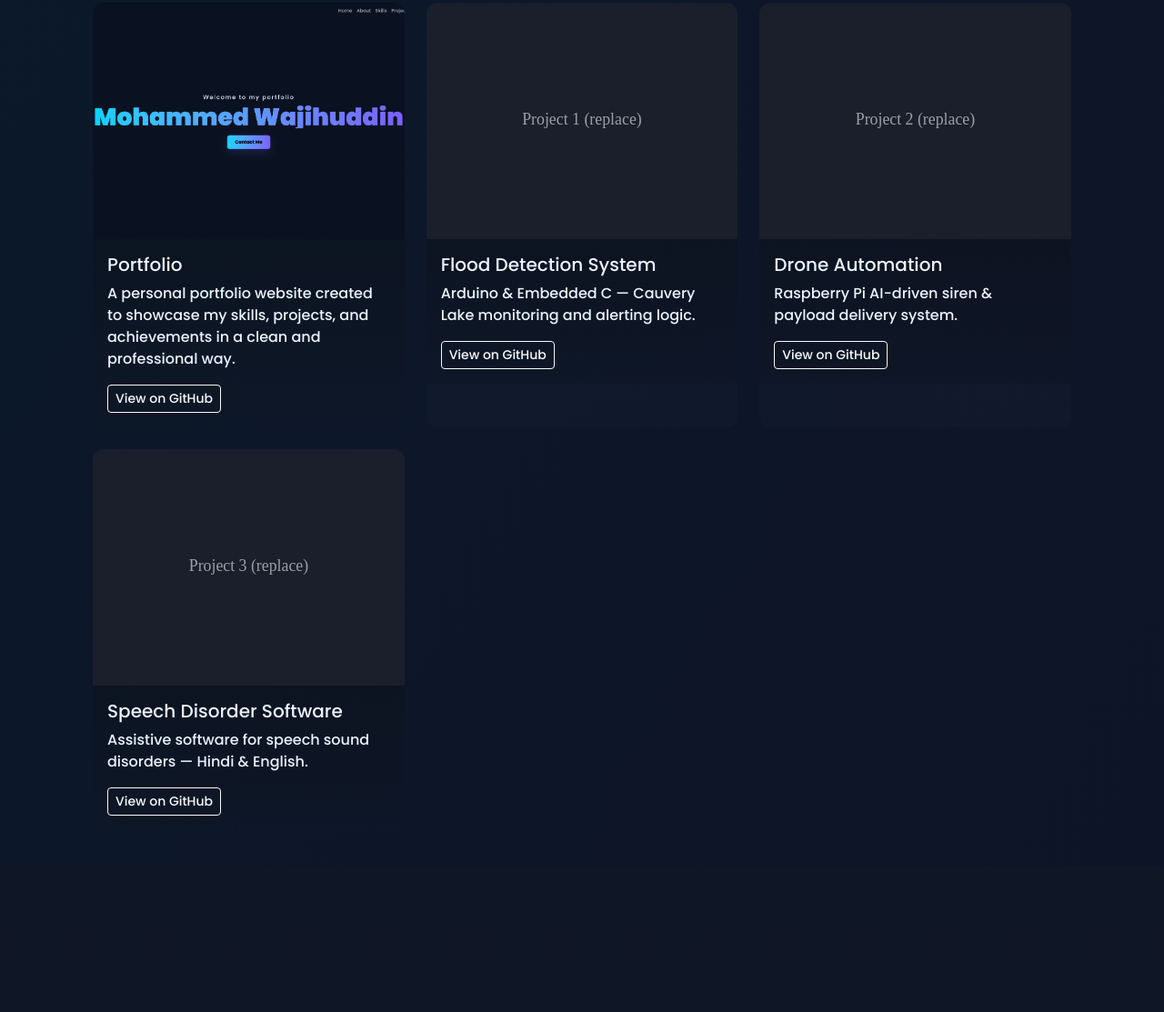
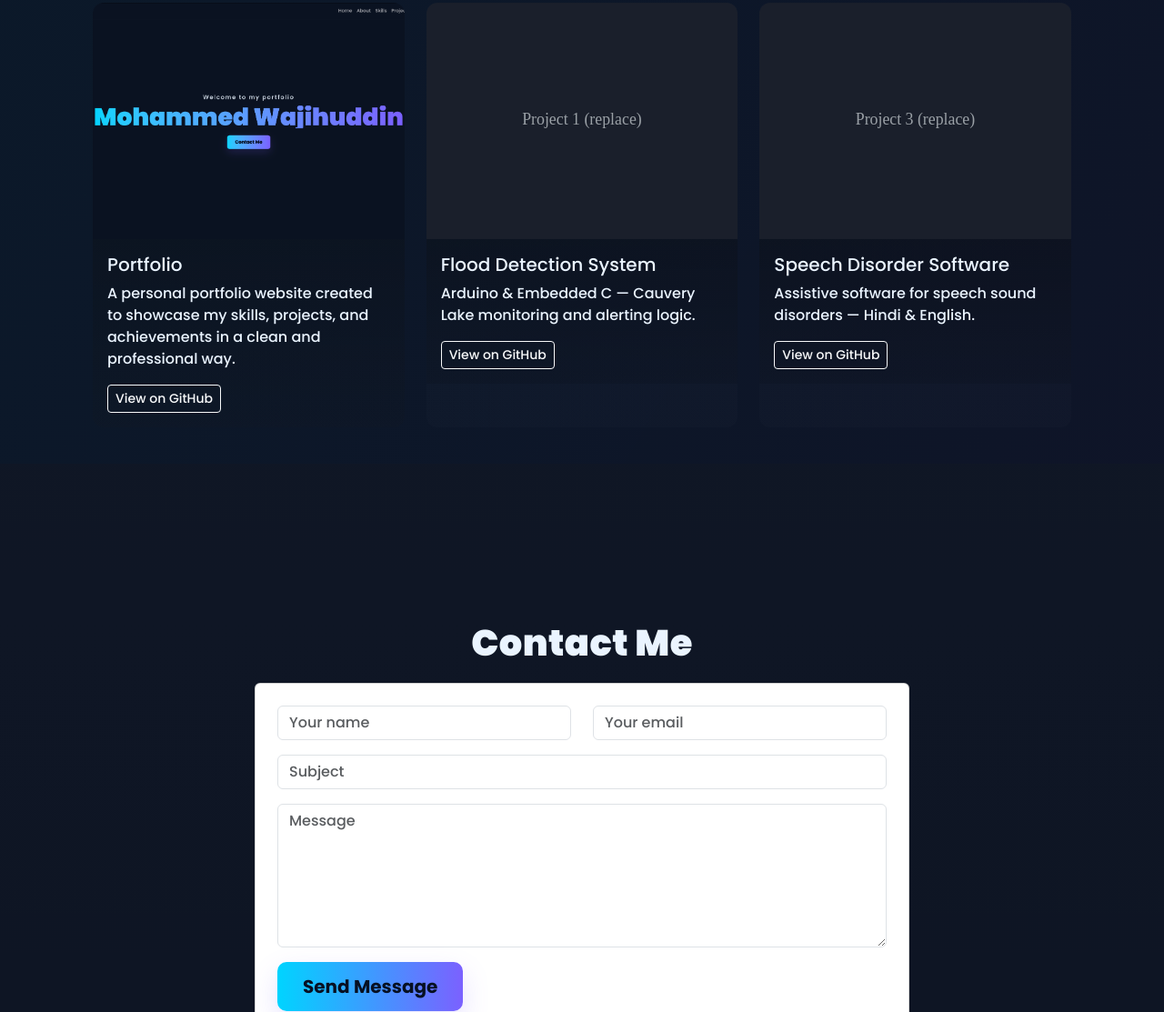
Before and after one commit to Shzzib/Portfolio, a plain HTML site: page index.html in a window 1280 px wide. Shown: the part 3020-4133 px from the top of the page at 91% size. Drawn offline with nearby package versions, Linux system fonts and the light colour scheme.

Commit message:
Update index.html

```diff
--- a/index.html
+++ b/index.html
@@ -121,16 +121,6 @@
         </div>
         <div class="col-md-4">
           <div class="project-card d-flex flex-column">
-            <div class="project-media"><img src="p2.svg" alt="Project 6" loading="lazy"></div>
-            <div class="project-info p-3">
-              <h5>Drone Automation</h5>
-              <p>Raspberry Pi AI-driven siren & payload delivery system.</p>
-              <a href="#" class="btn btn-outline-light btn-sm">View on GitHub</a>
-            </div>
-          </div>
-        </div>
-        <div class="col-md-4">
-          <div class="project-card d-flex flex-column">
             <div class="project-media"><img src="p3.svg" alt="Project 7" loading="lazy"></div>
             <div class="project-info p-3">
               <h5>Speech Disorder Software</h5>
```
